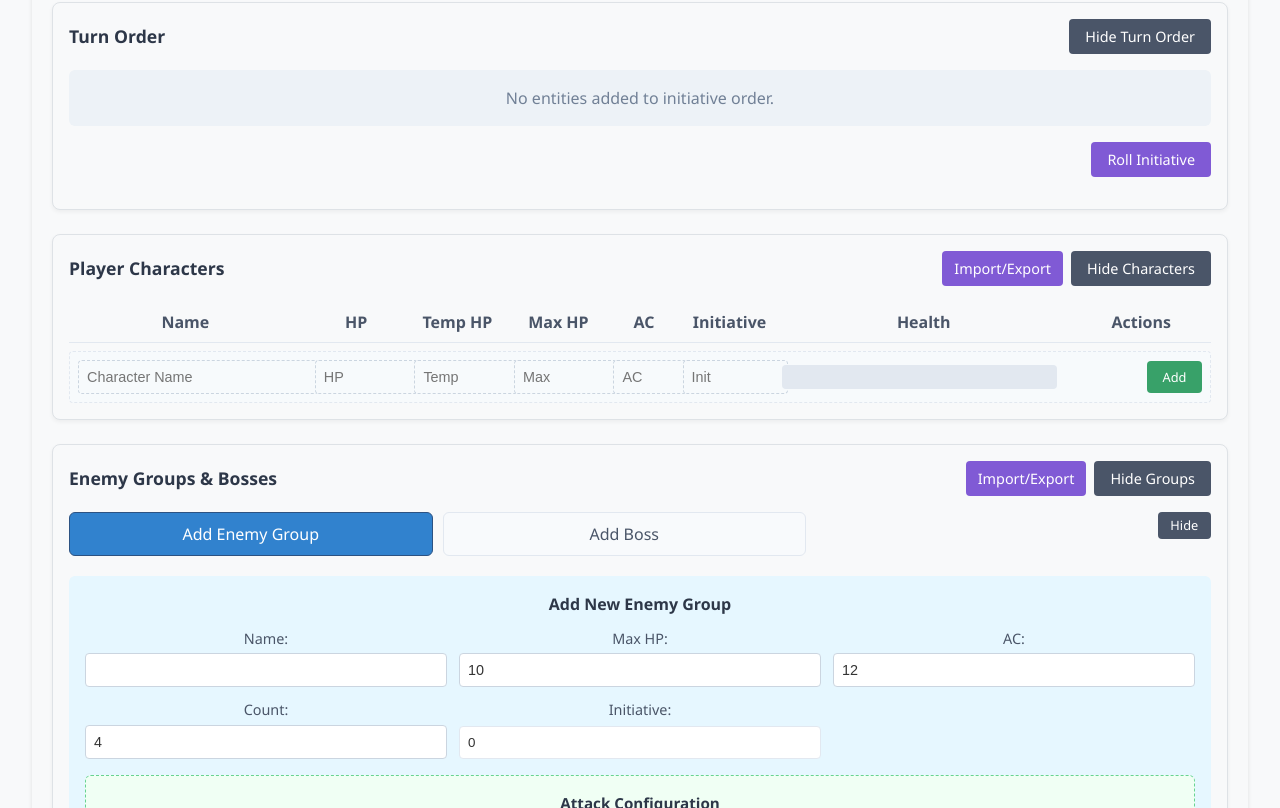
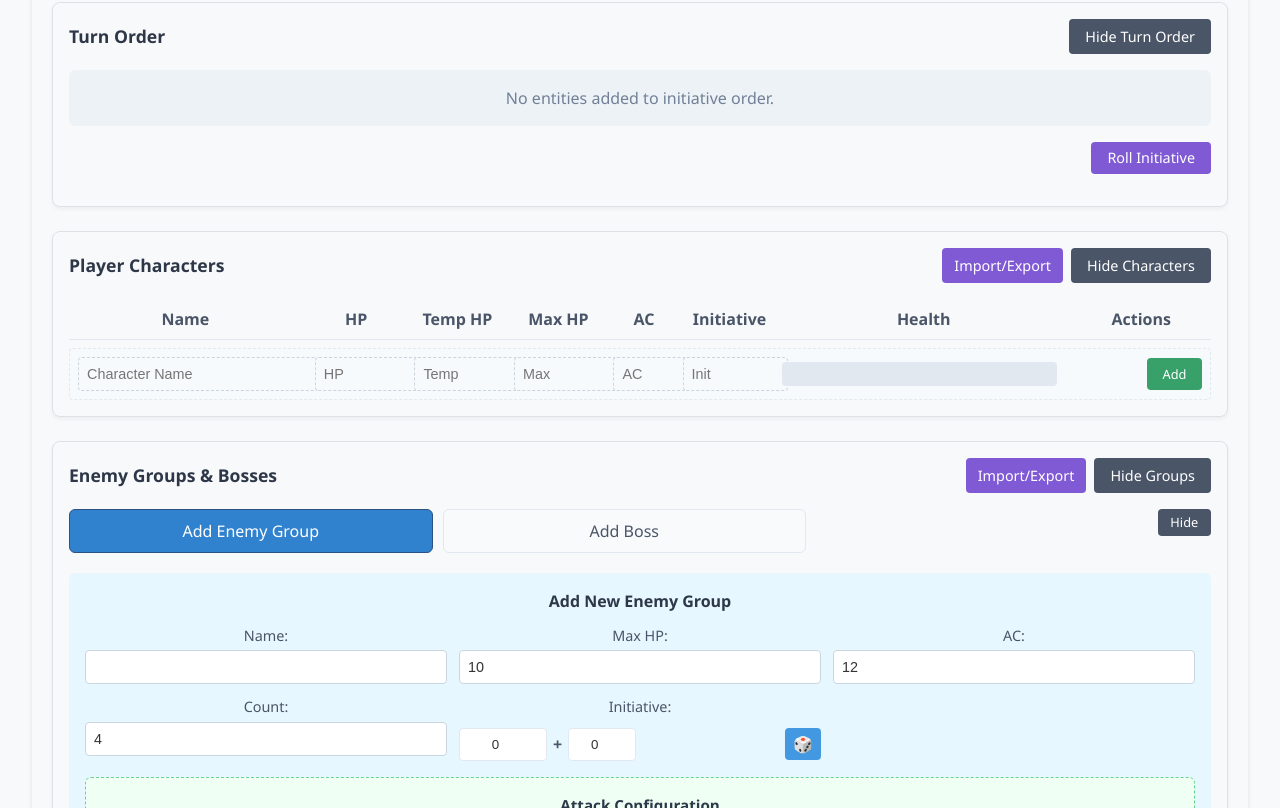
Before and after one commit to oguru/DnD-Tools, a React (Vite) app: page /group-attack in a window 1280 px wide. Shown: the part 232-1040 px from the top of the page. Built offline with nearby package versions, Linux system fonts and the light colour scheme.

Commit message:
added initiative roller with modifier

```diff
--- a/src/components/GroupsSection.jsx
+++ b/src/components/GroupsSection.jsx
@@ -98,7 +98,8 @@ const GroupsSection = () => {
     },
     showSavingThrows: false,
     showDefenses: false,
-    initiative: 0
+    initiative: 0,
+    initiativeModifier: 0
   });
 
   // Attack/spell template for bosses
@@ -179,7 +180,7 @@ const GroupsSection = () => {
   // Handle changes to the boss template
   const handleBossTemplateChange = (e) => {
     const { name, value } = e.target;
-    const parsedValue = ['maxHp', 'currentHp', 'ac', 'initiative'].includes(name)
+    const parsedValue = ['maxHp', 'currentHp', 'ac', 'initiative', 'initiativeModifier'].includes(name)
       ? parseInt(value) || 0
       : value;
     setBossTemplate(prev => ({ ...prev, [name]: parsedValue }));
@@ -264,14 +265,50 @@ const GroupsSection = () => {
     }));
   };
 
+  // Roll initiative for boss template
+  const rollBossInitiative = () => {
+    const roll = rollD20();
+    console.log('[Boss Initiative Roll]', { roll, modifier: bossTemplate.initiativeModifier || 0, note: 'UI shows raw d20 roll only' });
+    // Set raw d20 roll (1-20). Modifier is applied at creation time only.
+    setBossTemplate(prev => ({ ...prev, initiative: roll }));
+  };
+
+  // Helper to compute a default initiative with modifier when needed
+  const getInitiativeRollWithMod = (modifier = 0) => {
+    const roll = rollD20();
+    return roll + (parseInt(modifier) || 0);
+  };
+
+  // Roll initiative for group template
+  const rollGroupInitiative = () => {
+    const roll = rollD20();
+    const modifier = parseInt(groupTemplate.initiativeModifier) || 0;
+    console.log('[Group Initiative Roll]', { roll, modifier, note: 'UI shows raw d20 roll only' });
+    // Set raw d20 roll (1-20). Modifier is applied at creation time only.
+    updateGroupTemplate('initiative', roll);
+  };
+
   // Add a new boss
   const handleAddBoss = () => {
     if (!bossTemplate.name || bossTemplate.maxHp <= 0 || bossTemplate.ac <= 0) {
       alert('Please fill in all required fields');
       return;
     }
-
-    addBoss({ ...bossTemplate, id: Date.now().toString(), currentHp: bossTemplate.maxHp });
+    // Ensure initiative includes modifier if not manually set/rolled
+    const initiativeInput = parseInt(bossTemplate.initiative) || 0;
+    const initiativeMod = parseInt(bossTemplate.initiativeModifier) || 0;
+    const initiativeFinal = initiativeInput > 0
+      ? (initiativeInput + initiativeMod)
+      : (getInitiativeRollWithMod(initiativeMod));
+    console.log('[Add Boss] before add', { name: bossTemplate.name, initiativeInput, initiativeMod, initiativeFinal });
+    addBoss({
+      ...bossTemplate,
+      id: Date.now().toString(),
+      currentHp: bossTemplate.maxHp,
+      initiative: initiativeFinal,
+      // Do not persist initiativeModifier on the created boss
+      initiativeModifier: undefined
+    });
 
     // Optionally reset form or clear some fields
     setBossTemplate(prev => ({
@@ -680,7 +717,7 @@ ${attack.halfOnSave ? 'Half damage on successful save' : 'No damage on successfu
     }
 
     // Handle non-nested fields
-    const parsedValue = name === 'maxHp' || name === 'currentHp' || name === 'ac' || name === 'count' || name === 'attackBonus'
+    const parsedValue = ['maxHp', 'currentHp', 'ac', 'count', 'attackBonus', 'initiative', 'initiativeModifier'].includes(name)
       ? parseInt(value) || 0
       : value;
 
@@ -717,6 +754,21 @@ ${attack.halfOnSave ? 'Half damage on successful save' : 'No damage on successfu
     if (!groupTemplate.name || groupTemplate.count <= 0 || groupTemplate.maxHp <= 0) {
       alert('Please fill in all group fields correctly');
       return;
+    }
+    // If initiative is 0/empty, auto-roll with modifier so modifier is applied
+    const init = parseInt(groupTemplate.initiative) || 0;
+    const mod = parseInt(groupTemplate.initiativeModifier) || 0;
+    let finalInit = init;
+    if (init > 0) {
+      finalInit = init + mod;
+      console.log('[Add Group] manual initiative + modifier', { init, mod, finalInit });
+      updateGroupTemplate('initiative', finalInit);
+    } else if (mod !== 0) {
+      const total = (rollD20() + mod);
+      console.log('[Add Group] auto roll initiative with modifier', { mod, total });
+      updateGroupTemplate('initiative', total);
+    } else {
+      console.log('[Add Group] using initiative as-is', { init });
     }
     addEnemyGroup();
   };
@@ -1302,16 +1354,36 @@ ${attack.halfOnSave ? 'Half damage on successful save' : 'No damage on successfu
                     min="1"
                   />
                 </div>
-                <div className="template-field">
+                <div className="template-field initiative-field">
                   <label>Initiative:</label>
+                  <div className="initiative-controls">
                     <input
                       type="number"
                       name="initiative"
                       value={groupTemplate.initiative || 0}
                       onChange={handleGroupTemplateChange}
                       min="0"
-                    placeholder="Initiative"
-                  />
+                      placeholder="Roll result"
+                    />
+                    <span className="initiative-separator">+</span>
+                    <input
+                      type="number"
+                      name="initiativeModifier"
+                      value={groupTemplate.initiativeModifier || 0}
+                      onChange={handleGroupTemplateChange}
+                      placeholder="Mod"
+                      className="initiative-modifier"
+                      title="Initiative Modifier"
+                    />
+                    <button
+                      type="button"
+                      className="roll-initiative-button"
+                      onClick={rollGroupInitiative}
+                      title="Roll Initiative (1d20 + modifier)"
+                    >
+                      🎲
+                    </button>
+                  </div>
                 </div>
               </div>
 
@@ -1453,15 +1525,36 @@ ${attack.halfOnSave ? 'Half damage on successful save' : 'No damage on successfu
                     min="1"
                   />
                 </div>
-                <div className="boss-field">
+                <div className="boss-field initiative-field">
                   <label>Initiative:</label>
+                  <div className="initiative-controls">
                     <input
                       type="number"
                       name="initiative"
                       value={bossTemplate.initiative}
                       onChange={handleBossTemplateChange}
                       min="0"
-                  />
+                      placeholder="Roll result"
+                    />
+                    <span className="initiative-separator">+</span>
+                    <input
+                      type="number"
+                      name="initiativeModifier"
+                      value={bossTemplate.initiativeModifier}
+                      onChange={handleBossTemplateChange}
+                      placeholder="Mod"
+                      className="initiative-modifier"
+                      title="Initiative Modifier"
+                    />
+                    <button
+                      type="button"
+                      className="roll-initiative-button"
+                      onClick={rollBossInitiative}
+                      title="Roll Initiative (1d20 + modifier)"
+                    >
+                      🎲
+                    </button>
+                  </div>
                 </div>
                 <div className="boss-field wide">
                   <label>Notes:</label>
--- a/src/styles/BossTracker.css
+++ b/src/styles/BossTracker.css
@@ -595,16 +595,69 @@
   font-size: 0.9rem;
 }
 
-/* Faster tooltips - reduce browser default delay */
-.defense-chip[title],
-.defense-icon[title] {
-  /* Some browsers respect this for faster tooltip display */
-  -webkit-tooltip-delay: 250ms;
-  tooltip-delay: 250ms;
+/* Note: Browser tooltip timing is largely controlled by OS/browser settings */
+
+/* Initiative controls */
+.initiative-field {
+  display: flex;
+  flex-direction: column;
+  gap: 5px;
+}
+
+.initiative-controls {
+  display: flex;
+  align-items: center;
+  gap: 6px;
+  flex-wrap: wrap;
+}
+
+.initiative-controls input[name="initiative"] {
+  width: 70px;
+  text-align: center;
+}
+
+.initiative-separator {
+  font-weight: bold;
+  color: #4a5568;
+  font-size: 1rem;
+}
+
+.initiative-modifier {
+  width: 50px !important;
+  text-align: center;
+}
+
+.roll-initiative-button {
+  background-color: #4299e1;
+  color: white;
+  border: none;
+  border-radius: 4px;
+  padding: 6px 8px;
+  cursor: pointer;
+  font-size: 1rem;
+  transition: background-color 0.2s;
+  display: flex;
+  align-items: center;
+  justify-content: center;
+  min-width: 32px;
+  height: 32px;
+}
+
+.roll-initiative-button:hover {
+  background-color: #3182ce;
+}
+
+.roll-initiative-button:active {
+  transform: scale(0.95);
 }
 
 @media (max-width: 768px) {
   .defenses-grid { grid-template-columns: 1fr; }
+
+  .initiative-controls {
+    flex-wrap: wrap;
+    gap: 4px;
+  }
 }
 
 .no-attacks-message {
--- a/src/styles/GroupsSection.css
+++ b/src/styles/GroupsSection.css
@@ -757,9 +757,68 @@
   background-color: #ffb300;
 }
 
+/* Initiative controls for group template */
+.template-field.initiative-field {
+  display: flex;
+  flex-direction: column;
+  gap: 5px;
+}
+
+.template-field .initiative-controls {
+  display: flex;
+  align-items: center;
+  gap: 6px;
+  flex-wrap: wrap;
+}
+
+.template-field .initiative-controls input[name="initiative"] {
+  width: 70px;
+  text-align: center;
+}
+
+.template-field .initiative-separator {
+  font-weight: bold;
+  color: #4a5568;
+  font-size: 1rem;
+}
+
+.template-field .initiative-modifier {
+  width: 50px !important;
+  text-align: center;
+}
+
+.template-field .roll-initiative-button {
+  background-color: #4299e1;
+  color: white;
+  border: none;
+  border-radius: 4px;
+  padding: 6px 8px;
+  cursor: pointer;
+  font-size: 1rem;
+  transition: background-color 0.2s;
+  display: flex;
+  align-items: center;
+  justify-content: center;
+  min-width: 32px;
+  height: 32px;
+}
+
+.template-field .roll-initiative-button:hover {
+  background-color: #3182ce;
+}
+
+.template-field .roll-initiative-button:active {
+  transform: scale(0.95);
+}
+
 @media (max-width: 480px) {
   .damage-modifier-buttons {
     flex-direction: column;
+  }
+
+  .template-field .initiative-controls {
+    flex-wrap: wrap;
+    gap: 4px;
   }
 }
 
```
Also changed, not shown: src/store/dndStore.js (+10 -0 lines). Lines whose indentation alone changed are shown as unchanged.
